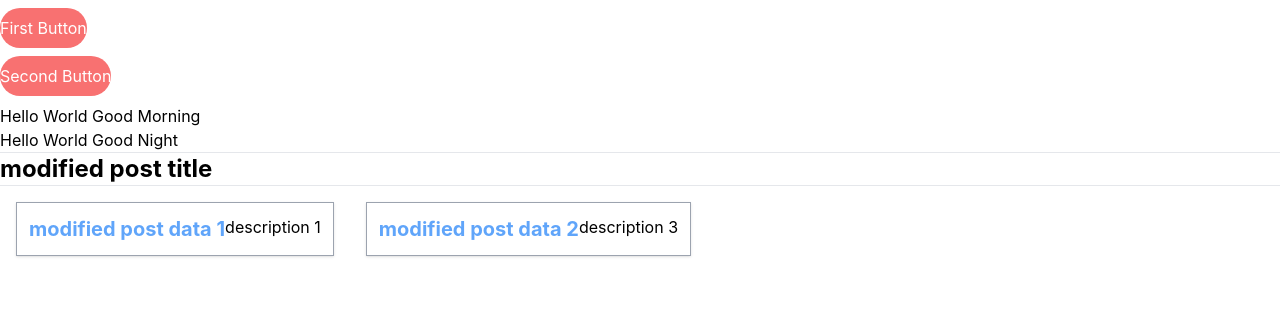
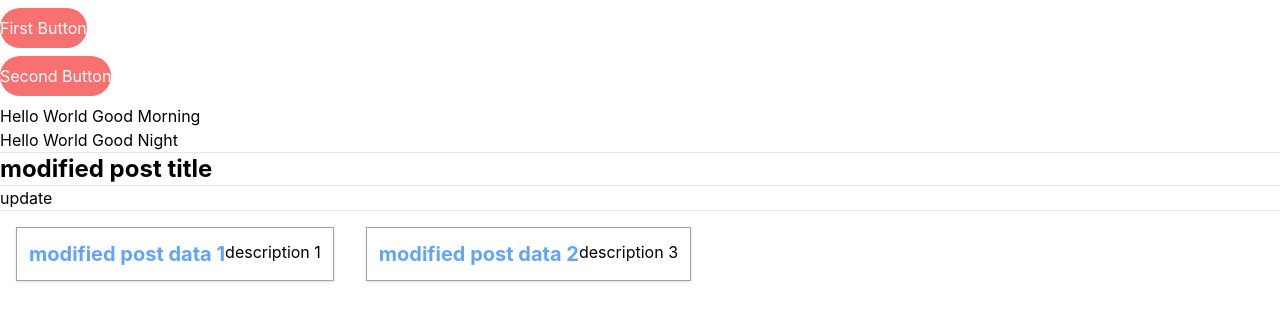
Before and after one commit to pritesh899/react-app, a React (Create React App) app: page / in a window 1280 px wide. Shown: the top 320 px of the page. Built offline with nearby package versions, Linux system fonts and the light colour scheme.

Commit message:
9. Handling Events with the React Elements in the JSX.

```diff
--- a/src/components/Post/Post.js
+++ b/src/components/Post/Post.js
@@ -10,6 +10,12 @@ class Post extends Component{
         ],
         postTitle : 'Posts List'
     };
+
+    updateTitlehandler() {
+        this.setState({
+            postTitle: 'updated post title'
+        });
+    }
 
     render(){
 
@@ -33,6 +39,12 @@ class Post extends Component{
                 <hr />
                 <h2 className='text-2xl font-bold'>{this.state.postTitle}</h2>
                 <hr />
+                <div>
+                    <button onClick={this.updateTitlehandler.bind(this)}>
+                        update
+                    </button>
+                </div>
+                <hr />
                 <div className='flex'>
                     <SinglePost title={this.state.posts[0].title} description={this.state.posts[0].description}/>
                     <SinglePost title={this.state.posts[1].title} description={this.state.posts[1].description}/>
```
